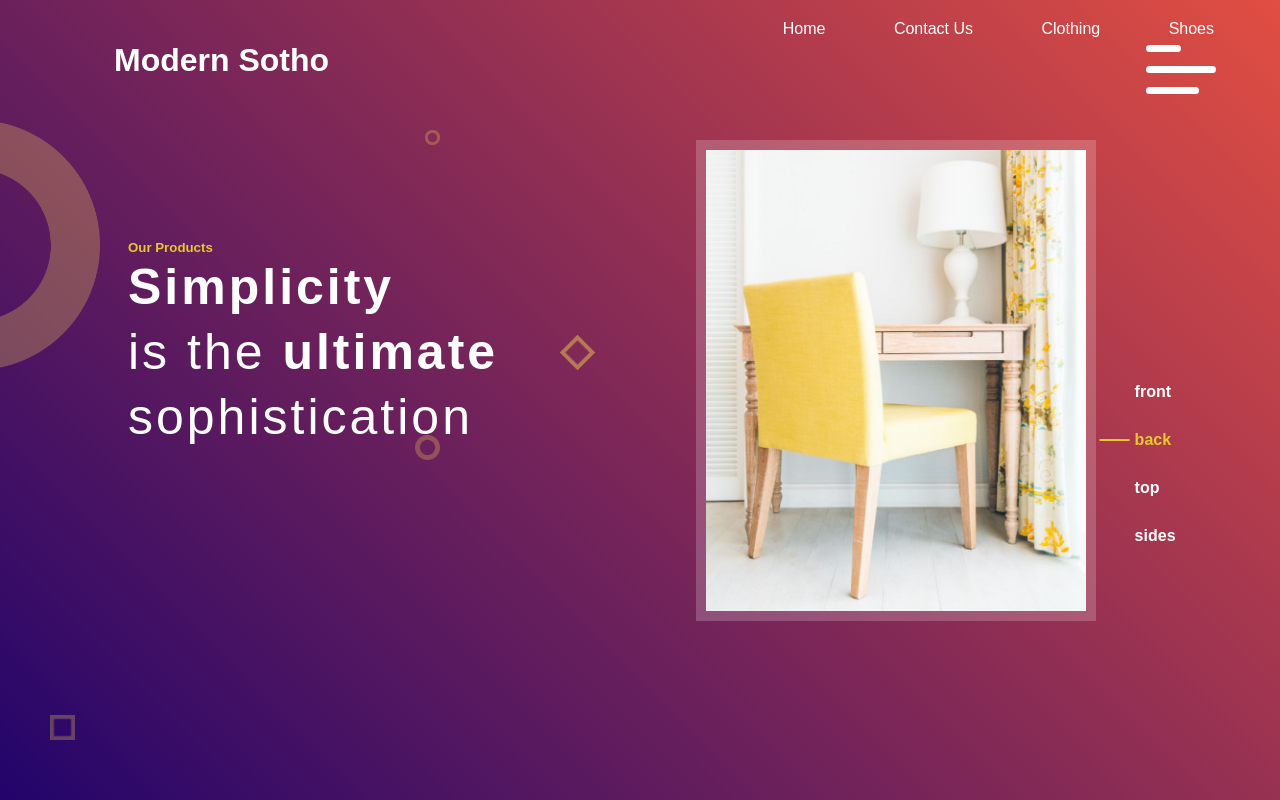
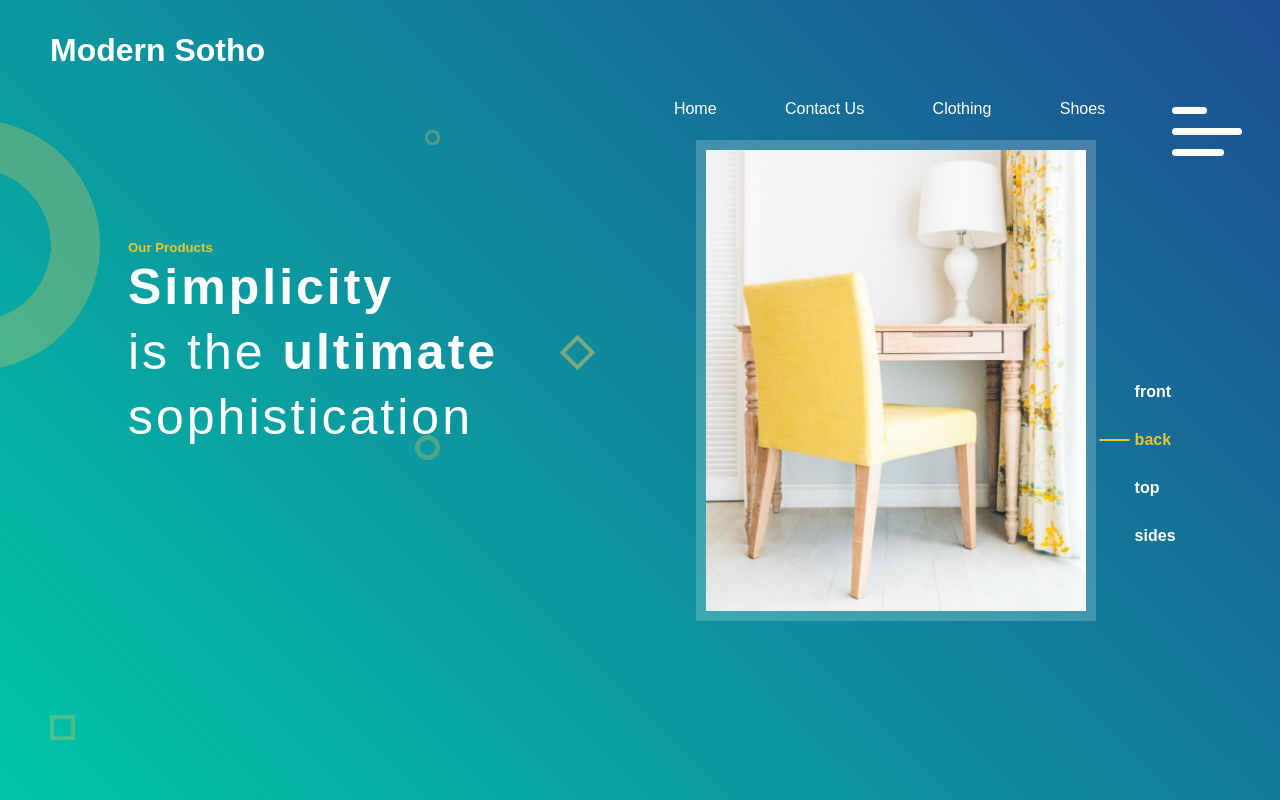
Before and after one commit to Maisa-bytee/OnlineStore, a plain HTML site: page index.html in a window 1280 px wide. Drawn offline with Linux system fonts and the light colour scheme.

Commit message:
updating my logo my logo

```diff
--- a/index.html
+++ b/index.html
@@ -2,6 +2,7 @@
 <html>
     <head>
         <title>Website</title>
+        <meta name="viewpoint" content-type="width=device-width initial-scale=1">
         <link rel="stylesheet" href="style.css">
     </head>
     <body>
@@ -10,9 +11,6 @@
                  <div class="logo">
                      <h1>Modern Sotho</h1>
                  </div>
-
-
-
                 <nav>
                     <ul>
                         <li><a href="">Home</a></li>
@@ -25,6 +23,7 @@
                             <span></span>
                             <span></span>
                             <span></span>
+
                           </label>
                         </li>
                     </ul>
--- a/style.css
+++ b/style.css
@@ -6,16 +6,19 @@
 .container{
     width: 100%;
     min-height: 100vh;
-    background: linear-gradient(45deg, #22046b, #e14e42);
+    background: linear-gradient(45deg, #00c6a7, #1e4d92);
     color: #fff;
     position: relative;
+
 }
 .navbar{
-    width: 90%;
+    width: 97%;
     height: 15vh;
     margin: auto;
     display: flex;
     align-items: center;
+    display: inline-block;
+
 
 }
 .logo{
@@ -26,6 +29,7 @@
 .logo h1{
     line-height: 100px;
     padding-left: 50px;
+
 }
 .menu-icon{
     width: 30px;
@@ -35,11 +39,13 @@
 nav{
     flex:1 ;
     text-align: right;
+
 }
 nav ul li{
     list-style: none;
     display: inline-block;
     margin-left: 60px;
+
 }
 nav ul li a{
     text-decoration: none;
```
